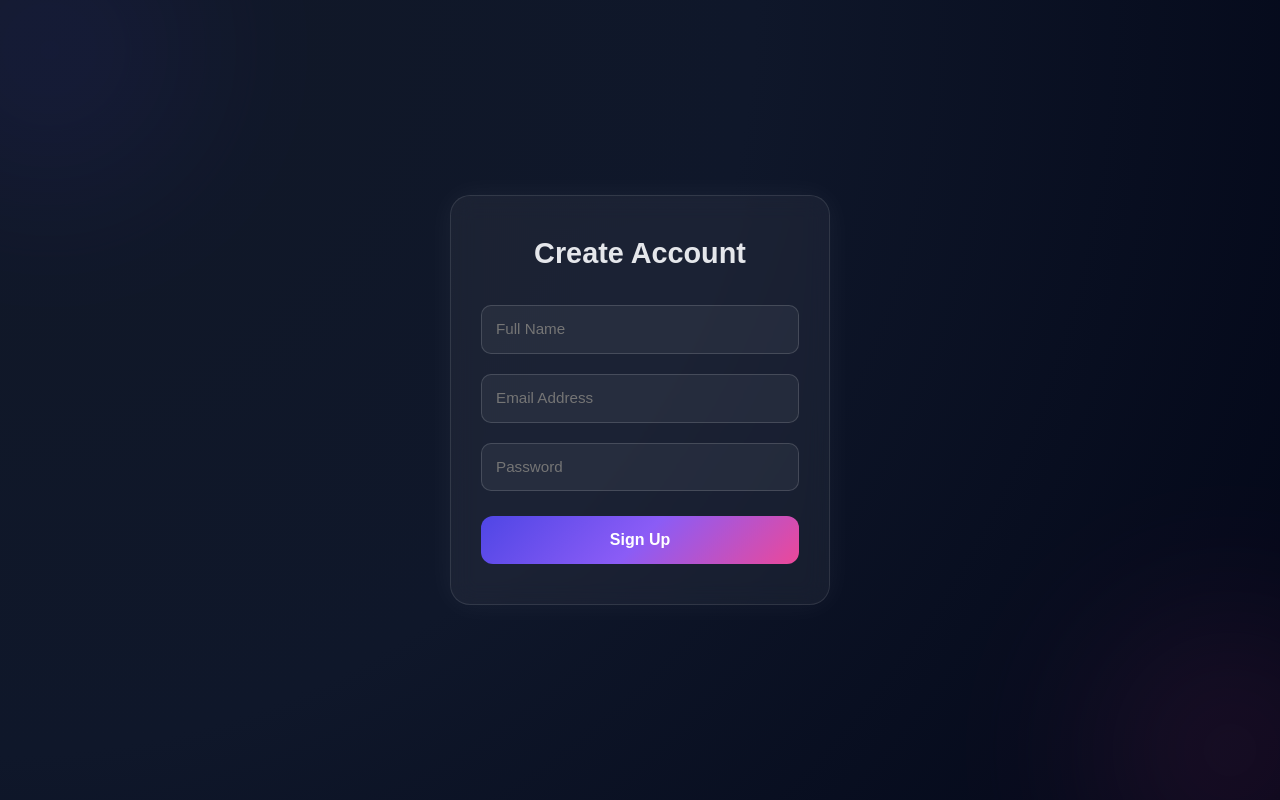
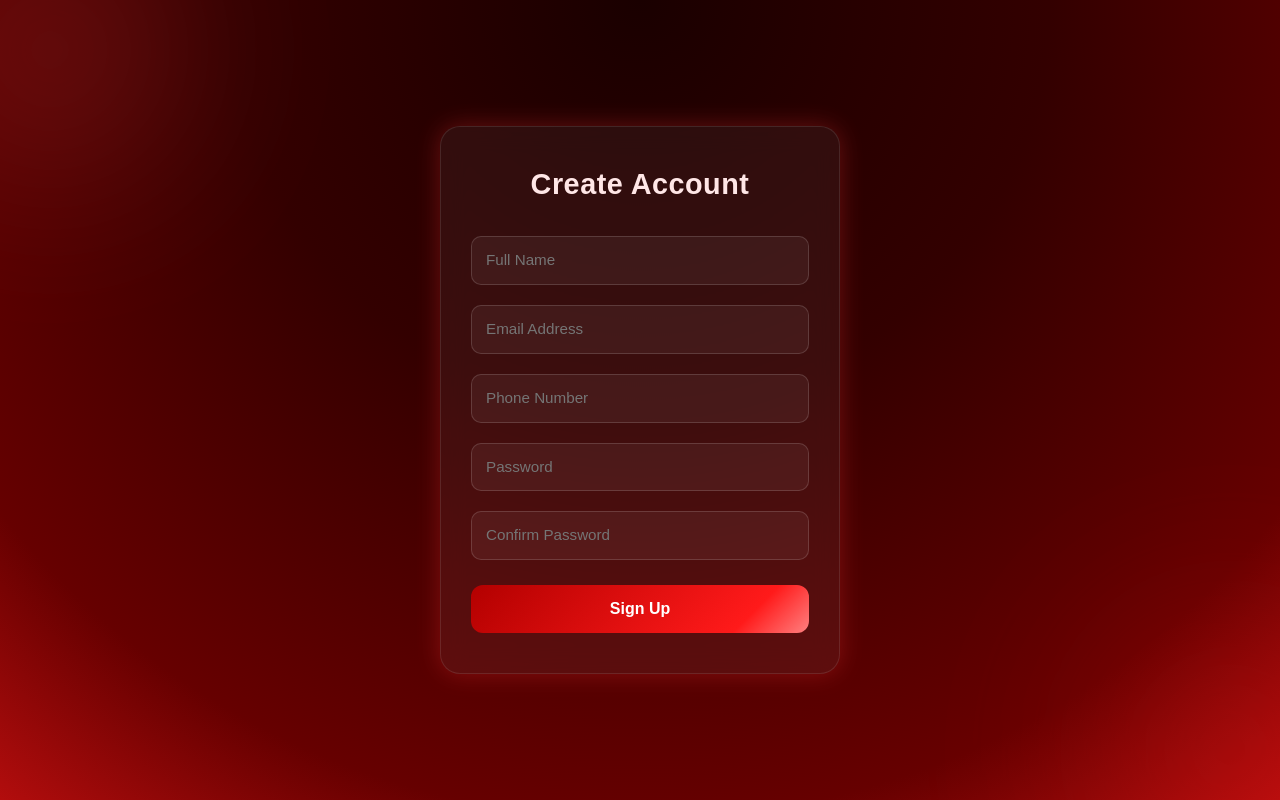
Before and after one commit to SubbyDutta/SubbyFrontend, a React (Create React App) app: page / in a window 1280 px wide. Built offline with nearby package versions, Linux system fonts and the light colour scheme.

Commit message:
Update Signup.jsx

```diff
--- a/src/pages/Signup.jsx
+++ b/src/pages/Signup.jsx
@@ -5,7 +5,9 @@ const Signup = () => {
   const [form, setForm] = useState({
     name: "",
     email: "",
+    phone: "",
     password: "",
+    confirmPassword: "",
   });
 
   const handleChange = (e) => {
@@ -14,7 +16,7 @@ const Signup = () => {
 
   const handleSubmit = (e) => {
     e.preventDefault();
-    alert("Signup Successful 🚀");
+    alert("Signup Successful ❤️‍🔥");
   };
 
   return (
@@ -28,17 +30,17 @@ const Signup = () => {
         display: "flex",
         justifyContent: "center",
         alignItems: "center",
-        background: "radial-gradient(circle at top left, #111827, #0f172a, #020617)",
+        background: "radial-gradient(circle at top, #1a0000 0%, #330000 40%, #660000 80%, #ff1a1a 120%)",
         overflow: "hidden",
         position: "relative",
         color: "#fff",
         fontFamily: "'Poppins', sans-serif",
       }}
     >
-      {/* Animated glowing background orbs */}
+      {/* Glowing red background orbs */}
       <motion.div
         initial={{ scale: 0, opacity: 0 }}
-        animate={{ scale: 1, opacity: 0.15 }}
+        animate={{ scale: 1, opacity: 0.25 }}
         transition={{ duration: 2, ease: "easeOut" }}
         style={{
           position: "absolute",
@@ -47,13 +49,13 @@ const Signup = () => {
           width: "400px",
           height: "400px",
           borderRadius: "50%",
-          background: "radial-gradient(circle, #4f46e5 0%, transparent 70%)",
+          background: "radial-gradient(circle, #ff4d4d 0%, transparent 70%)",
           filter: "blur(80px)",
         }}
       />
       <motion.div
         initial={{ scale: 0, opacity: 0 }}
-        animate={{ scale: 1, opacity: 0.15 }}
+        animate={{ scale: 1, opacity: 0.25 }}
         transition={{ duration: 2.5, ease: "easeOut" }}
         style={{
           position: "absolute",
@@ -62,25 +64,26 @@ const Signup = () => {
           width: "400px",
           height: "400px",
           borderRadius: "50%",
-          background: "radial-gradient(circle, #ec4899 0%, transparent 70%)",
-          filter: "blur(80px)",
+          background: "radial-gradient(circle, #ff1a1a 0%, transparent 70%)",
+          filter: "blur(90px)",
         }}
       />
 
-      {/* Signup card */}
+      {/* Card */}
       <motion.div
-        initial={{ y: 60, opacity: 0 }}
+        initial={{ y: 80, opacity: 0 }}
         animate={{ y: 0, opacity: 1 }}
         transition={{ duration: 0.8, ease: "easeOut" }}
         style={{
-          width: "380px",
+          width: "400px",
           padding: "40px 30px",
           borderRadius: "20px",
           background: "rgba(255, 255, 255, 0.05)",
           backdropFilter: "blur(12px)",
-          boxShadow: "0 0 30px rgba(255, 255, 255, 0.05)",
+          boxShadow: "0 0 25px rgba(255, 50, 50, 0.3)",
           border: "1px solid rgba(255, 255, 255, 0.1)",
           zIndex: 1,
+          textAlign: "center",
         }}
       >
         <motion.h2
@@ -88,19 +91,20 @@ const Signup = () => {
           animate={{ scale: 1, opacity: 1 }}
           transition={{ duration: 0.6 }}
           style={{
-            textAlign: "center",
             marginBottom: "25px",
             fontSize: "1.8rem",
             fontWeight: 600,
-            color: "#e5e7eb",
+            color: "#ffe6e6",
+            letterSpacing: "0.5px",
           }}
         >
           Create Account
         </motion.h2>
 
         <form onSubmit={handleSubmit}>
+          {/* All your original input fields */}
           <motion.input
-            whileFocus={{ scale: 1.02, boxShadow: "0 0 12px #6366f1" }}
+            whileFocus={{ scale: 1.02, boxShadow: "0 0 12px #ff4d4d" }}
             transition={{ duration: 0.2 }}
             type="text"
             name="name"
@@ -111,7 +115,7 @@ const Signup = () => {
             style={inputStyle}
           />
           <motion.input
-            whileFocus={{ scale: 1.02, boxShadow: "0 0 12px #8b5cf6" }}
+            whileFocus={{ scale: 1.02, boxShadow: "0 0 12px #ff4d4d" }}
             transition={{ duration: 0.2 }}
             type="email"
             name="email"
@@ -122,7 +126,18 @@ const Signup = () => {
             style={inputStyle}
           />
           <motion.input
-            whileFocus={{ scale: 1.02, boxShadow: "0 0 12px #ec4899" }}
+            whileFocus={{ scale: 1.02, boxShadow: "0 0 12px #ff4d4d" }}
+            transition={{ duration: 0.2 }}
+            type="tel"
+            name="phone"
+            placeholder="Phone Number"
+            value={form.phone}
+            onChange={handleChange}
+            required
+            style={inputStyle}
+          />
+          <motion.input
+            whileFocus={{ scale: 1.02, boxShadow: "0 0 12px #ff4d4d" }}
             transition={{ duration: 0.2 }}
             type="password"
             name="password"
@@ -132,15 +147,26 @@ const Signup = () => {
             required
             style={inputStyle}
           />
+          <motion.input
+            whileFocus={{ scale: 1.02, boxShadow: "0 0 12px #ff4d4d" }}
+            transition={{ duration: 0.2 }}
+            type="password"
+            name="confirmPassword"
+            placeholder="Confirm Password"
+            value={form.confirmPassword}
+            onChange={handleChange}
+            required
+            style={inputStyle}
+          />
 
           <motion.button
             whileHover={{
               scale: 1.05,
               background:
-                "linear-gradient(135deg, #6366f1 0%, #ec4899 100%)",
-              boxShadow: "0 0 20px rgba(236, 72, 153, 0.5)",
+                "linear-gradient(135deg, #ff4d4d 0%, #ff1a1a 50%, #ffffff 100%)",
+              boxShadow: "0 0 20px rgba(255, 50, 50, 0.6)",
             }}
-            whileTap={{ scale: 0.97 }}
+            whileTap={{ scale: 0.96 }}
             transition={{ duration: 0.3 }}
             type="submit"
             style={{
@@ -149,7 +175,7 @@ const Signup = () => {
               borderRadius: "12px",
               border: "none",
               background:
-                "linear-gradient(135deg, #4f46e5 0%, #8b5cf6 50%, #ec4899 100%)",
+                "linear-gradient(135deg, #b30000 0%, #ff1a1a 80%, #ff8080 100%)",
               color: "white",
               fontSize: "1rem",
               fontWeight: 600,
@@ -165,15 +191,15 @@ const Signup = () => {
   );
 };
 
-// 🔹 Common input styles
+// 🔹 Common input styles (dark red glass look)
 const inputStyle = {
   width: "100%",
   padding: "12px 14px",
   margin: "10px 0",
   borderRadius: "10px",
-  border: "1px solid rgba(255,255,255,0.15)",
-  background: "rgba(255,255,255,0.05)",
-  color: "#f3f4f6",
+  border: "1px solid rgba(255, 255, 255, 0.15)",
+  background: "rgba(255, 255, 255, 0.05)",
+  color: "#ffe6e6",
   fontSize: "0.95rem",
   outline: "none",
 };
```
